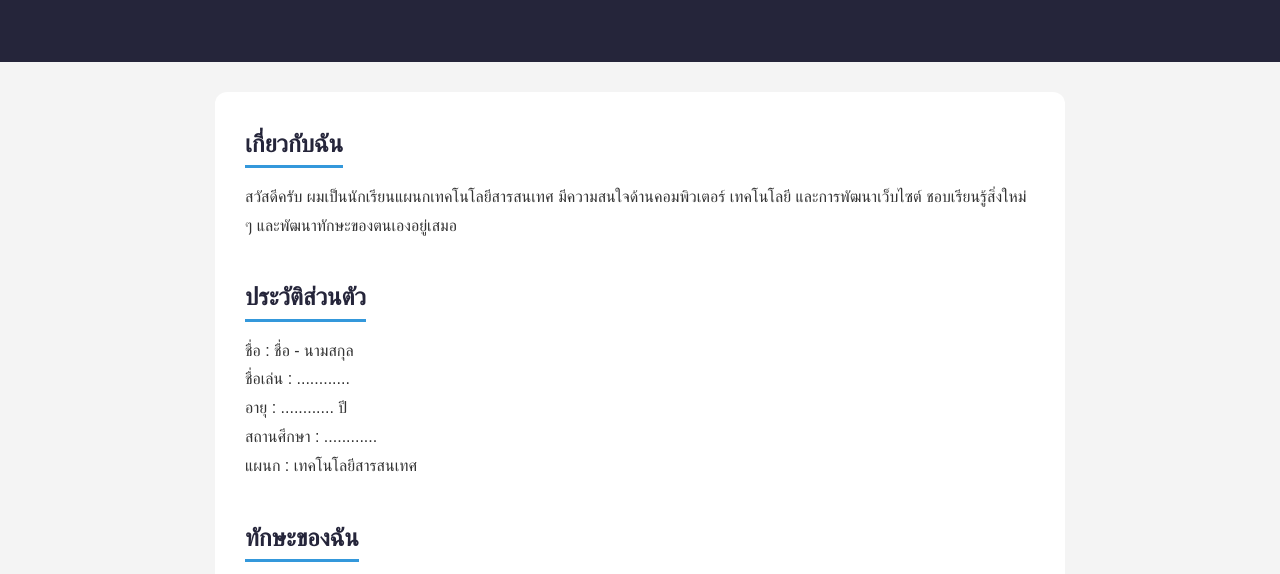
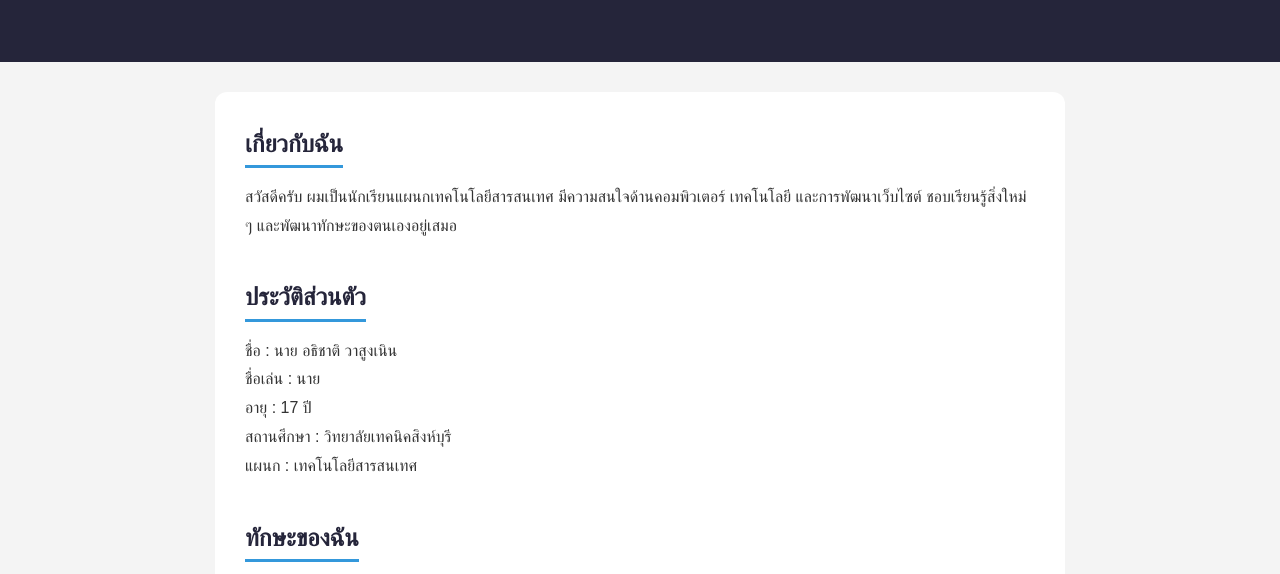
Before and after one commit to atichat56-nai/NAN-Oon, a plain HTML site: page index.html in a window 1280 px wide. Shown: the part 198-772 px from the top of the page. Drawn offline with Linux system fonts and the light colour scheme.

Commit message:
Update index.html

```diff
--- a/index.html
+++ b/index.html
@@ -97,10 +97,10 @@ a {
 
     <section>
         <h2>ประวัติส่วนตัว</h2>
-        <p>ชื่อ : ชื่อ - นามสกุล</p>
-        <p>ชื่อเล่น : ............</p>
-        <p>อายุ : ............ ปี</p>
-        <p>สถานศึกษา : ............</p>
+        <p>ชื่อ : นาย อธิชาติ วาสูงเนิน</p>
+        <p>ชื่อเล่น : นาย</p>
+        <p>อายุ : 17 ปี</p>
+        <p>สถานศึกษา : วิทยาลัยเทคนิคสิงห์บุรี</p>
         <p>แผนก : เทคโนโลยีสารสนเทศ</p>
     </section>
 
```
